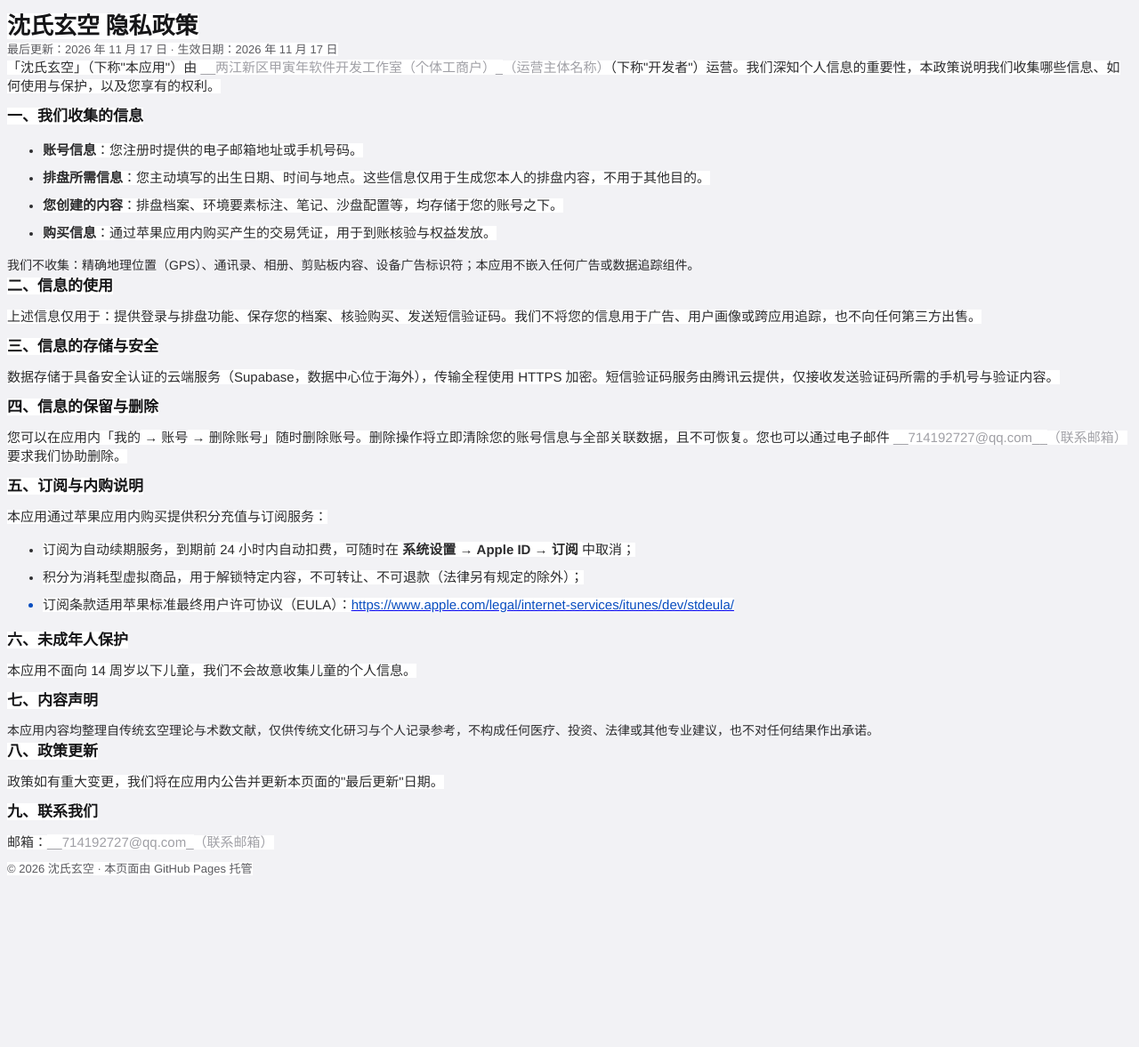
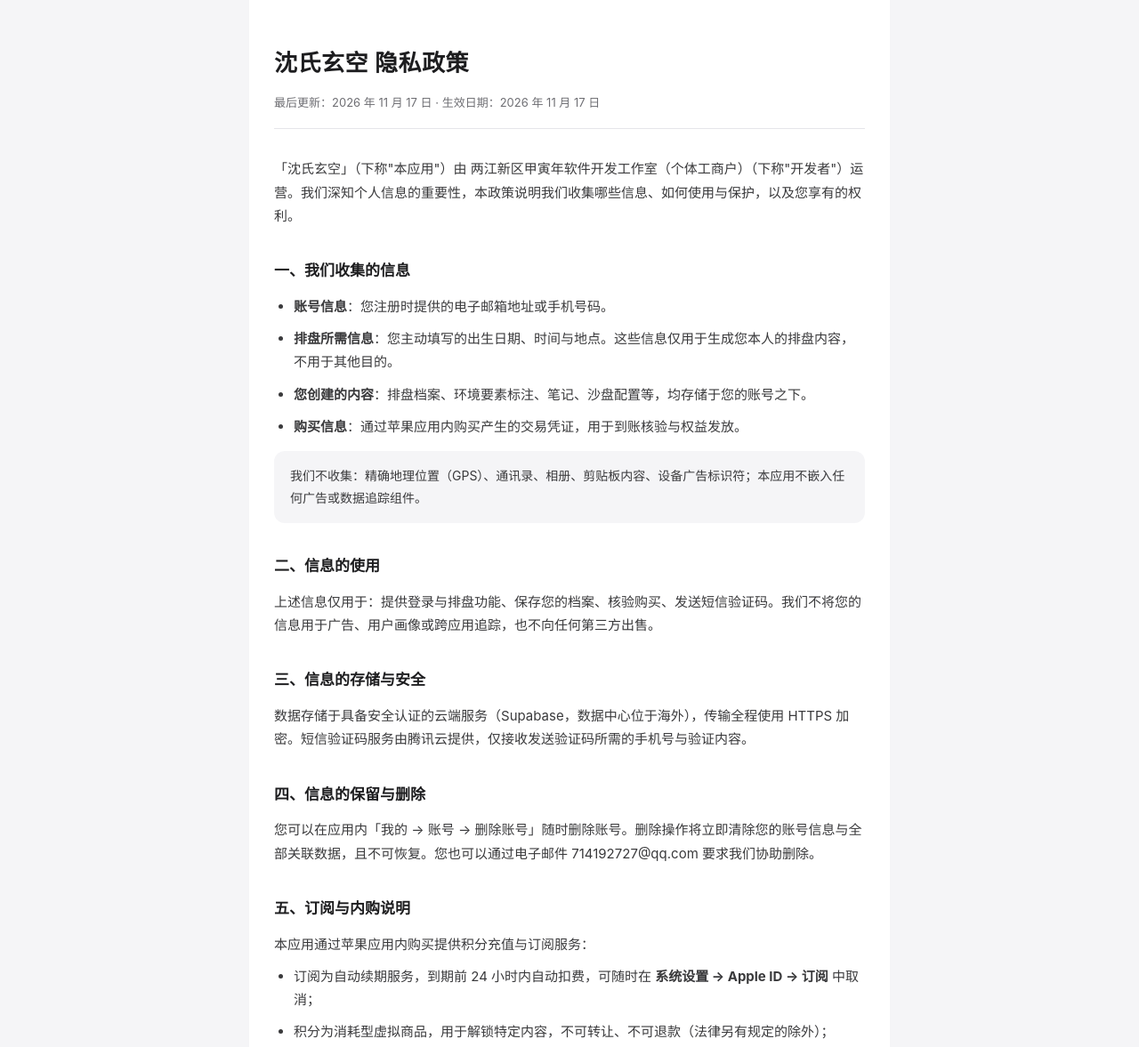
Before and after one commit to 714192727-pixel/shenxuankong-site, a plain HTML site: page index.html in a window 1280 px wide. Shown: the top 1177 px of the page at 89% size. Before the commit the page ends 993 px from the top, so only its background shows below. Drawn offline with Linux system fonts and the light colour scheme.

Commit message:
Add files via upload

```diff
--- a/index.html
+++ b/index.html
@@ -1,73 +1,71 @@
-<!DOCTYPE html PUBLIC "-//W3C//DTD HTML 4.01//EN" "http://www.w3.org/TR/html4/strict.dtd">
-<html>
+<!DOCTYPE html>
+<html lang="zh-CN">
 <head>
-  <meta http-equiv="Content-Type" content="text/html; charset=utf-8">
-  <meta http-equiv="Content-Style-Type" content="text/css">
-  <title></title>
-  <meta name="Generator" content="Cocoa HTML Writer">
-  <meta name="CocoaVersion" content="2775.1">
-  <style type="text/css">
-    body {background-color: #f2f2f5}
-    p.p2 {margin: 0.0px 0.0px 0.0px 0.0px; font: 13.0px 'Helvetica Neue'; color: #5b5b60; -webkit-text-stroke: #5b5b60}
-    p.p3 {margin: 0.0px 0.0px 10.0px 0.0px; font: 15.0px 'PingFang SC'; color: #2c2c2e; -webkit-text-stroke: #2c2c2e}
-    p.p5 {margin: 0.0px 0.0px 0.0px 0.0px; font: 14.0px 'PingFang SC'; color: #2c2c2e; -webkit-text-stroke: #2c2c2e; background-color: #f2f2f5}
-    p.p7 {margin: 0.0px 0.0px 10.0px 0.0px; font: 15.0px 'Helvetica Neue'; color: #a0a0a6; -webkit-text-stroke: #a0a0a6}
-    li.li3 {margin: 0.0px 0.0px 10.0px 0.0px; font: 15.0px 'PingFang SC'; color: #2c2c2e; -webkit-text-stroke: #2c2c2e}
-    li.li6 {margin: 0.0px 0.0px 10.0px 0.0px; font: 15.0px 'Helvetica Neue'; color: #094ec0; -webkit-text-stroke: #094ec0}
-    span.s1 {font-kerning: none; background-color: #ffffff}
-    span.s2 {font: 26.0px '.SF NS'; font-kerning: none; background-color: #ffffff}
-    span.s3 {font: 26.0px 'PingFang SC'; font-kerning: none; background-color: #ffffff}
-    span.s4 {font: 13.0px 'PingFang SC'; font-kerning: none; background-color: #ffffff}
-    span.s5 {font: 13.0px '.CJK Symbols Fallback SC'; font-kerning: none; background-color: #ffffff}
-    span.s6 {font: 15.0px 'Helvetica Neue'; font-kerning: none; background-color: #ffffff}
-    span.s7 {font: 15.0px 'Helvetica Neue'; font-kerning: none; color: #a0a0a6; background-color: #ffffff; -webkit-text-stroke: 0px #a0a0a6}
-    span.s8 {font-kerning: none; color: #a0a0a6; background-color: #ffffff; -webkit-text-stroke: 0px #a0a0a6}
-    span.s9 {font: 17.0px '.AppleSimplifiedChineseFont'; font-kerning: none; background-color: #ffffff}
-    span.s10 {font: 15.0px 'Helvetica Neue'; background-color: #ffffff; -webkit-text-stroke: 0px #000000}
-    span.s11 {font: 15.0px '.AppleSimplifiedChineseFont'; font-kerning: none; background-color: #ffffff}
-    span.s12 {font-kerning: none}
-    span.s13 {font: 14.0px 'Helvetica Neue'; font-kerning: none}
-    span.s14 {color: #2c2c2e; background-color: #ffffff; -webkit-text-stroke: 0px #000000}
-    span.s15 {font: 15.0px 'PingFang SC'; font-kerning: none; color: #2c2c2e; background-color: #ffffff; -webkit-text-stroke: 0px #2c2c2e}
-    span.s16 {font-kerning: none; color: #2c2c2e; background-color: #ffffff; -webkit-text-stroke: 0px #2c2c2e}
-    span.s17 {font: 15.0px 'Helvetica Neue'; font-kerning: none; color: #094ec0; -webkit-text-stroke: 0px #094ec0}
-    span.s18 {font: 15.0px 'PingFang SC'; font-kerning: none; background-color: #ffffff}
-    ul.ul1 {list-style-type: disc}
-  </style>
+<meta charset="UTF-8">
+<meta name="viewport" content="width=device-width, initial-scale=1.0">
+<title>沈氏玄空 · 隐私政策</title>
+<style>
+  :root { --ink:#1d1d1f; --sub:#6e6e73; --line:#e5e5ea; --bg:#f5f5f7; }
+  * { margin:0; padding:0; box-sizing:border-box; }
+  body { font-family:-apple-system,"PingFang SC","Hiragino Sans GB","Microsoft YaHei",sans-serif;
+         color:var(--ink); background:var(--bg); line-height:1.75; }
+  .page { max-width:720px; margin:0 auto; background:#fff; min-height:100vh; padding:48px 28px 64px; }
+  h1 { font-size:26px; font-weight:600; letter-spacing:.5px; }
+  .meta { color:var(--sub); font-size:13px; margin:10px 0 32px; padding-bottom:18px; border-bottom:1px solid var(--line); }
+  h2 { font-size:17px; font-weight:600; margin:34px 0 12px; }
+  p, li { font-size:15px; color:#3a3a3c; margin-bottom:10px; }
+  ul { padding-left:22px; margin-bottom:10px; }
+  .card { background:var(--bg); border-radius:12px; padding:16px 18px; margin:14px 0; font-size:14px; color:#3a3a3c; }
+  a { color:#0066cc; text-decoration:none; word-break:break-all; }
+  .foot { margin-top:48px; padding-top:18px; border-top:1px solid var(--line); color:var(--sub); font-size:13px; }
+</style>
 </head>
 <body>
-<h1 style="margin: 0.0px 0.0px 0.0px 0.0px; font: 26.0px '.PingFang UI SC'; color: #161618; -webkit-text-stroke: #161618"><span class="s1"><b>沈氏玄空</b></span><span class="s2"> </span><span class="s3"><b>隐私政策</b><b></b></span></h1>
-<p class="p2"><span class="s4">最后更新：</span><span class="s1">2026 </span><span class="s4">年</span><span class="s1"> 11 </span><span class="s4">月</span><span class="s1"> 17 </span><span class="s4">日</span><span class="s1"> </span><span class="s5">·</span><span class="s1"> </span><span class="s4">生效日期：</span><span class="s1">2026 </span><span class="s4">年</span><span class="s1"> 11 </span><span class="s4">月</span><span class="s1"> 17 </span><span class="s4">日</span></p>
-<p class="p3"><span class="s1">「沈氏玄空」（下称</span><span class="s6">"</span><span class="s1">本应用</span><span class="s6">"</span><span class="s1">）由</span><span class="s6"> </span><span class="s7">__两江新区甲寅年软件开发工作室（个体工商户）_</span><span class="s8">（运营主体名称）</span><span class="s1">（下称</span><span class="s6">"</span><span class="s1">开发者</span><span class="s6">"</span><span class="s1">）运营。我们深知个人信息的重要性，本政策说明我们收集哪些信息、如何使用与保护，以及您享有的权利。</span></p>
-<h2 style="margin: 0.0px 0.0px 12.0px 0.0px; font: 17.0px 'PingFang SC Semibold'; color: #161618; -webkit-text-stroke: #161618"><span class="s9"><b>一、我们收集的信息</b><b></b></span></h2>
-<ul class="ul1">
-  <li class="li3"><span class="s10"><b></b></span><span class="s11"><b>账号信息</b></span><span class="s1">：您注册时提供的电子邮箱地址或手机号码。</span></li>
-  <li class="li3"><span class="s10"><b></b></span><span class="s11"><b>排盘所需信息</b></span><span class="s1">：您主动填写的出生日期、时间与地点。这些信息仅用于生成您本人的排盘内容，不用于其他目的。</span></li>
-  <li class="li3"><span class="s10"><b></b></span><span class="s11"><b>您创建的内容</b></span><span class="s1">：排盘档案、环境要素标注、笔记、沙盘配置等，均存储于您的账号之下。</span></li>
-  <li class="li3"><span class="s10"><b></b></span><span class="s11"><b>购买信息</b></span><span class="s1">：通过苹果应用内购买产生的交易凭证，用于到账核验与权益发放。</span></li>
-</ul>
-<p class="p5"><span class="s12">我们不收集：精确地理位置（</span><span class="s13">GPS</span><span class="s12">）、通讯录、相册、剪贴板内容、设备广告标识符；本应用不嵌入任何广告或数据追踪组件。</span></p>
-<h2 style="margin: 0.0px 0.0px 12.0px 0.0px; font: 17.0px 'PingFang SC Semibold'; color: #161618; -webkit-text-stroke: #161618"><span class="s9"><b>二、信息的使用</b><b></b></span></h2>
-<p class="p3"><span class="s1">上述信息仅用于：提供登录与排盘功能、保存您的档案、核验购买、发送短信验证码。我们不将您的信息用于广告、用户画像或跨应用追踪，也不向任何第三方出售。</span></p>
-<h2 style="margin: 0.0px 0.0px 12.0px 0.0px; font: 17.0px 'PingFang SC Semibold'; color: #161618; -webkit-text-stroke: #161618"><span class="s9"><b>三、信息的存储与安全</b><b></b></span></h2>
-<p class="p3"><span class="s1">数据存储于具备安全认证的云端服务（</span><span class="s6">Supabase</span><span class="s1">，数据中心位于海外），传输全程使用</span><span class="s6"> HTTPS </span><span class="s1">加密。短信验证码服务由腾讯云提供，仅接收发送验证码所需的手机号与验证内容。</span></p>
-<h2 style="margin: 0.0px 0.0px 12.0px 0.0px; font: 17.0px 'PingFang SC Semibold'; color: #161618; -webkit-text-stroke: #161618"><span class="s9"><b>四、信息的保留与删除</b><b></b></span></h2>
-<p class="p3"><span class="s1">您可以在应用内「我的</span><span class="s6"> → </span><span class="s1">账号</span><span class="s6"> → </span><span class="s1">删除账号」随时删除账号。删除操作将立即清除您的账号信息与全部关联数据，且不可恢复。您也可以通过电子邮件</span><span class="s6"> </span><span class="s7">__714192727@qq.com__</span><span class="s8">（联系邮箱）</span><span class="s6"> </span><span class="s1">要求我们协助删除。</span></p>
-<h2 style="margin: 0.0px 0.0px 12.0px 0.0px; font: 17.0px 'PingFang SC Semibold'; color: #161618; -webkit-text-stroke: #161618"><span class="s9"><b>五、订阅与内购说明</b><b></b></span></h2>
-<p class="p3"><span class="s1">本应用通过苹果应用内购买提供积分充值与订阅服务：</span></p>
-<ul class="ul1">
-  <li class="li3"><span class="s10"></span><span class="s1">订阅为自动续期服务，到期前</span><span class="s6"> 24 </span><span class="s1">小时内自动扣费，可随时在</span><span class="s6"> </span><span class="s11"><b>系统设置</b></span><span class="s6"><b> → Apple ID → </b></span><span class="s11"><b>订阅</b></span><span class="s6"> </span><span class="s1">中取消；</span></li>
-  <li class="li3"><span class="s10"></span><span class="s1">积分为消耗型虚拟商品，用于解锁特定内容，不可转让、不可退款（法律另有规定的除外）；</span></li>
-  <li class="li6"><span class="s14"></span><span class="s15">订阅条款适用苹果标准最终用户许可协议（</span><span class="s16">EULA</span><span class="s15">）：<a href="https://www.apple.com/legal/internet-services/itunes/dev/stdeula/"><span class="s17">https://www.apple.com/legal/internet-services/itunes/dev/stdeula/</span></a></span></li>
-</ul>
-<h2 style="margin: 0.0px 0.0px 12.0px 0.0px; font: 17.0px 'PingFang SC Semibold'; color: #161618; -webkit-text-stroke: #161618"><span class="s9"><b>六、未成年人保护</b><b></b></span></h2>
-<p class="p3"><span class="s1">本应用不面向</span><span class="s6"> 14 </span><span class="s1">周岁以下儿童，我们不会故意收集儿童的个人信息。</span></p>
-<h2 style="margin: 0.0px 0.0px 12.0px 0.0px; font: 17.0px 'PingFang SC Semibold'; color: #161618; -webkit-text-stroke: #161618"><span class="s9"><b>七、内容声明</b><b></b></span></h2>
-<p class="p5"><span class="s12">本应用内容均整理自传统玄空理论与术数文献，仅供传统文化研习与个人记录参考，不构成任何医疗、投资、法律或其他专业建议，也不对任何结果作出承诺。</span></p>
-<h2 style="margin: 0.0px 0.0px 12.0px 0.0px; font: 17.0px 'PingFang SC Semibold'; color: #161618; -webkit-text-stroke: #161618"><span class="s9"><b>八、政策更新</b><b></b></span></h2>
-<p class="p3"><span class="s1">政策如有重大变更，我们将在应用内公告并更新本页面的</span><span class="s6">"</span><span class="s1">最后更新</span><span class="s6">"</span><span class="s1">日期。</span></p>
-<h2 style="margin: 0.0px 0.0px 12.0px 0.0px; font: 17.0px 'PingFang SC Semibold'; color: #161618; -webkit-text-stroke: #161618"><span class="s9"><b>九、联系我们</b><b></b></span></h2>
-<p class="p7"><span class="s15">邮箱：</span><span class="s1">__714192727@qq.com_</span><span class="s18">（联系邮箱）</span></p>
-<p class="p2"><span class="s1">© 2026 </span><span class="s4">沈氏玄空</span><span class="s1"> </span><span class="s5">·</span><span class="s1"> </span><span class="s4">本页面由</span><span class="s1"> GitHub Pages </span><span class="s4">托管</span></p>
+<div class="page">
+  <h1>沈氏玄空 隐私政策</h1>
+  <div class="meta">最后更新：2026 年 11 月 17 日 · 生效日期：2026 年 11 月 17 日</div>
+
+  <p>「沈氏玄空」（下称"本应用"）由 两江新区甲寅年软件开发工作室（个体工商户）（下称"开发者"）运营。我们深知个人信息的重要性，本政策说明我们收集哪些信息、如何使用与保护，以及您享有的权利。</p>
+
+  <h2>一、我们收集的信息</h2>
+  <ul>
+    <li><strong>账号信息</strong>：您注册时提供的电子邮箱地址或手机号码。</li>
+    <li><strong>排盘所需信息</strong>：您主动填写的出生日期、时间与地点。这些信息仅用于生成您本人的排盘内容，不用于其他目的。</li>
+    <li><strong>您创建的内容</strong>：排盘档案、环境要素标注、笔记、沙盘配置等，均存储于您的账号之下。</li>
+    <li><strong>购买信息</strong>：通过苹果应用内购买产生的交易凭证，用于到账核验与权益发放。</li>
+  </ul>
+  <div class="card">我们不收集：精确地理位置（GPS）、通讯录、相册、剪贴板内容、设备广告标识符；本应用不嵌入任何广告或数据追踪组件。</div>
+
+  <h2>二、信息的使用</h2>
+  <p>上述信息仅用于：提供登录与排盘功能、保存您的档案、核验购买、发送短信验证码。我们不将您的信息用于广告、用户画像或跨应用追踪，也不向任何第三方出售。</p>
+
+  <h2>三、信息的存储与安全</h2>
+  <p>数据存储于具备安全认证的云端服务（Supabase，数据中心位于海外），传输全程使用 HTTPS 加密。短信验证码服务由腾讯云提供，仅接收发送验证码所需的手机号与验证内容。</p>
+
+  <h2>四、信息的保留与删除</h2>
+  <p>您可以在应用内「我的 → 账号 → 删除账号」随时删除账号。删除操作将立即清除您的账号信息与全部关联数据，且不可恢复。您也可以通过电子邮件 714192727@qq.com 要求我们协助删除。</p>
+
+  <h2>五、订阅与内购说明</h2>
+  <p>本应用通过苹果应用内购买提供积分充值与订阅服务：</p>
+  <ul>
+    <li>订阅为自动续期服务，到期前 24 小时内自动扣费，可随时在 <strong>系统设置 → Apple ID → 订阅</strong> 中取消；</li>
+    <li>积分为消耗型虚拟商品，用于解锁特定内容，不可转让、不可退款（法律另有规定的除外）；</li>
+    <li>订阅条款适用苹果标准最终用户许可协议（EULA）：<a href="https://www.apple.com/legal/internet-services/itunes/dev/stdeula/">https://www.apple.com/legal/internet-services/itunes/dev/stdeula/</a></li>
+  </ul>
+
+  <h2>六、未成年人保护</h2>
+  <p>本应用不面向 14 周岁以下儿童，我们不会故意收集儿童的个人信息。</p>
+
+  <h2>七、内容声明</h2>
+  <div class="card">本应用内容均整理自传统玄空理论与术数文献，仅供传统文化研习与个人记录参考，不构成任何医疗、投资、法律或其他专业建议，也不对任何结果作出承诺。</div>
+
+  <h2>八、政策更新</h2>
+  <p>政策如有重大变更，我们将在应用内公告并更新本页面的"最后更新"日期。</p>
+
+  <h2>九、联系我们</h2>
+  <p>邮箱：714192727@qq.com</p>
+
+  <div class="foot">© 2026 两江新区甲寅年软件开发工作室 · 本页面由 GitHub Pages 托管</div>
+</div>
 </body>
 </html>
```
